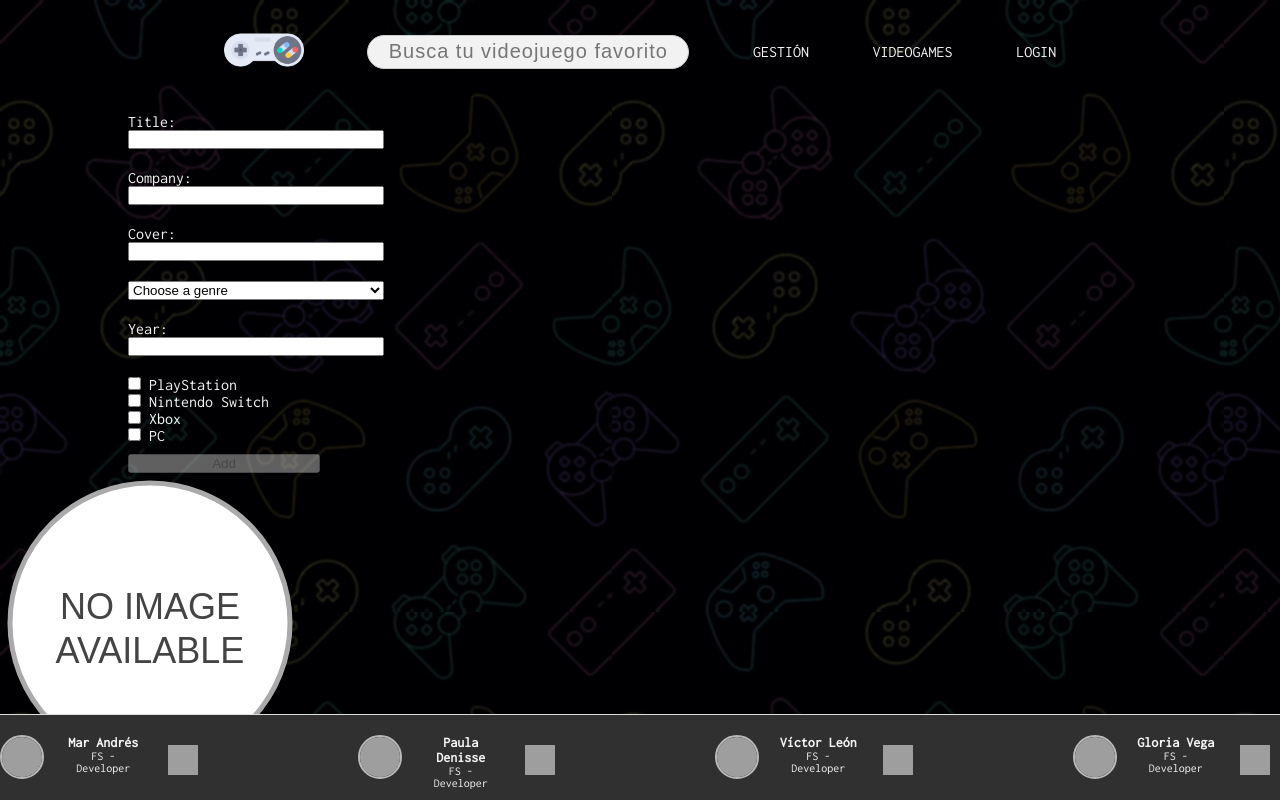
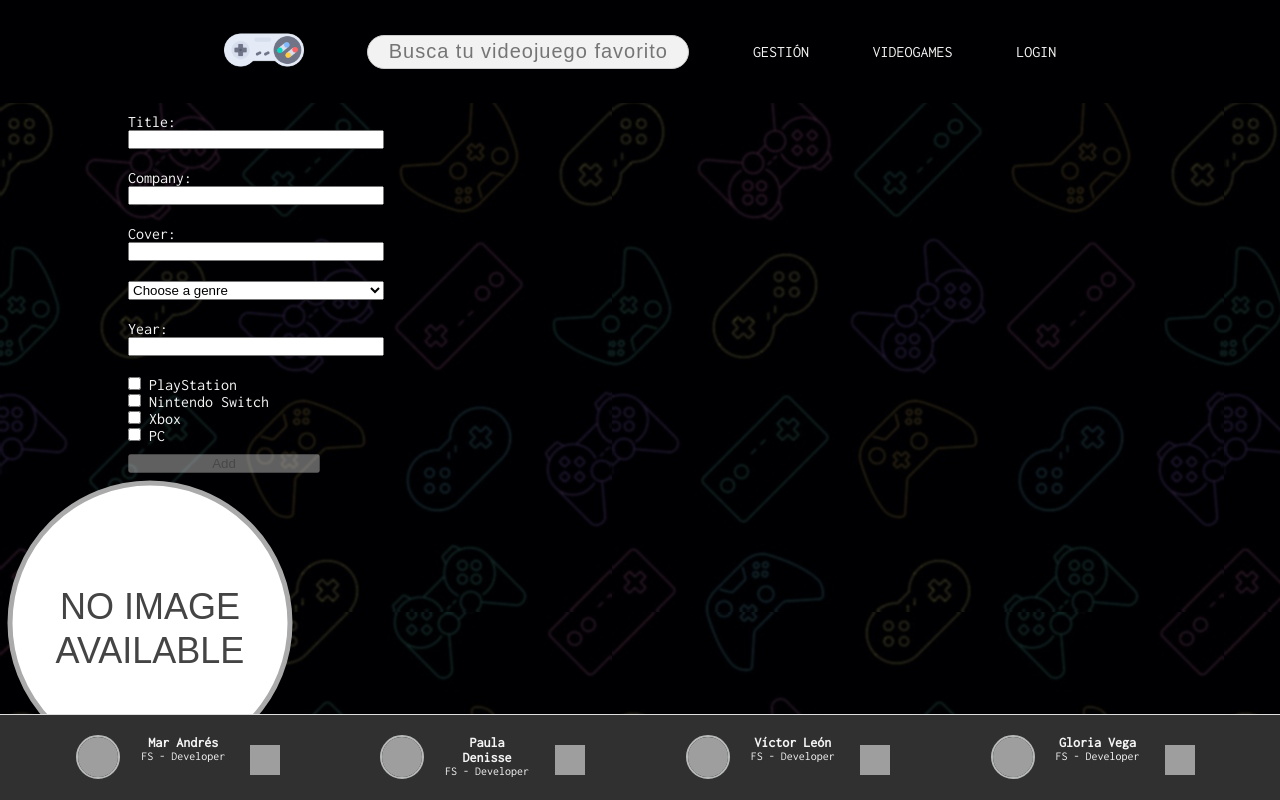
Before and after one commit to victorleon0/Videogames_App, an Angular app in the folder front/: page /gestion in a window 1280 px wide. Built offline with nearby package versions, Linux system fonts and the light colour scheme; grey boxes are pictures that could not be loaded.

Commit message:
added home and edited footer

```diff
--- a/front/src/app/core/footer/footer.component.scss
+++ b/front/src/app/core/footer/footer.component.scss
@@ -1,12 +1,12 @@
 .footer {
   box-sizing: content-box;
-  position: absolute;
+  position: fixed;
   display: flex;
   flex-direction: row;
   border-top: 1px solid #dedede;
   bottom: 0;
   height: 10vh;
-  width: 100vw;
+  width: 100%;
   padding-top: 5px;
   background-color: #303030;
 }
@@ -15,7 +15,7 @@
   display: flex;
   justify-content: space-between;
   margin: auto;
-  gap: 150px;
+  gap: 90px;
 }
 
 .personal-card {
--- a/front/src/app/core/navigator/navigator.component.scss
+++ b/front/src/app/core/navigator/navigator.component.scss
@@ -1,6 +1,7 @@
 nav {
   display: flex;
   justify-content: center;
+  background-color: #000002;
   ul {
     margin-top: 10px;
     margin-bottom: 10px;
--- a/front/src/app/pages/home/home.component.scss
+++ b/front/src/app/pages/home/home.component.scss
@@ -0,0 +1,25 @@
+.showcase {
+    width: 100%;
+    height: 100vh;
+    position: relative;
+    padding-top: 10px;
+}
+
+.showcase video {
+    width: 100%;
+    height: 100%;
+    position: absolute;
+    top: 0;
+    left: 0;
+    object-fit: cover;
+}
+
+.title {
+    width: 100%;
+    height: 100%;
+    text-align: center;
+    background-image: url("../../../assets/videogames.jpg");
+    font-size: 100px;
+    color: #fff;
+    mix-blend-mode: multiply;
+}
```
Also changed, not shown: 1 other file (tests, documents, lock files or other folders).
